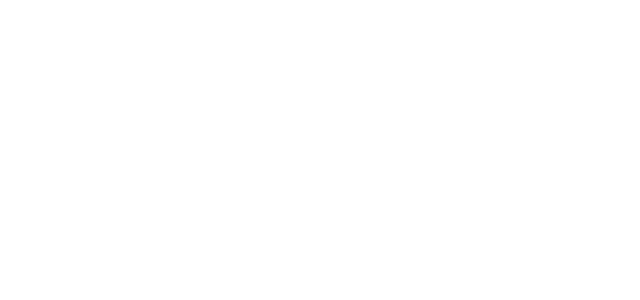
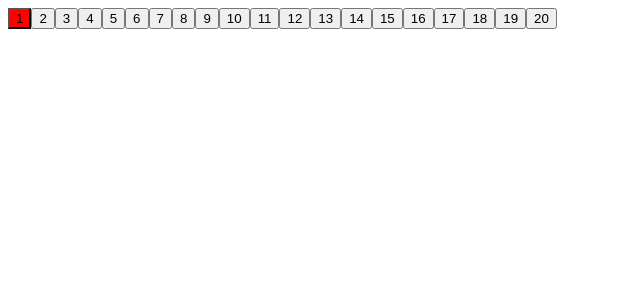
Before and after one commit to SurodeepDey/React-State-Events-Outputting-Dynamic-Data-Working-with-Expressions-in-JSX---j5d605o5ch0x, a React app: page / in a window 1280 px wide. Shown: the top 300 px of the page, without its empty margins (0-640 px from the left). Built offline with nearby package versions, Linux system fonts and the light colour scheme.

Commit message:
Update PaginationButtonsList.js

```diff
--- a/src/components/PaginationButtonsList.js
+++ b/src/components/PaginationButtonsList.js
@@ -1,9 +1,34 @@
-import React from 'react'
-const PaginationButtonsList = () => {
+import React, { useEffect, useRef, useState } from 'react'
+const PaginationButtonsList = ({ setCurrentPage }) => {
+    const listRef = useRef()
+    const onClick = (event) => {
+        const arr = event.target.id.split('-')
+        setCurrentPage(Number(arr[1]))
+        // console.log(Number(arr[1]))
+    }
 
+    useEffect(() => {
+        listRef.current.children[0].classList.add('active-btn')
+    }, [])
+
+    let buttonsToRender = []
+    for (let i = 1; i <= 20; i++) {
+        buttonsToRender.push(
+            <button onClick={onClick} key={i} id={`button-${i}`}>{i}</button>
+        )
+    }
+    const handleClick = function (event) {
+        for (let btn of listRef.current.children) {
+            if (event.target.id === btn.id) {
+                btn.classList.add('active-btn')
+            } else {
+                btn.classList.remove('active-btn')
+            }
+        }
+    }
     return (
-        <div className="pagination-buttons-list">
-
+        <div className="pagination-buttons-list" ref={listRef} onClick={handleClick}>
+            {buttonsToRender}
         </div>
     )
 }
```
